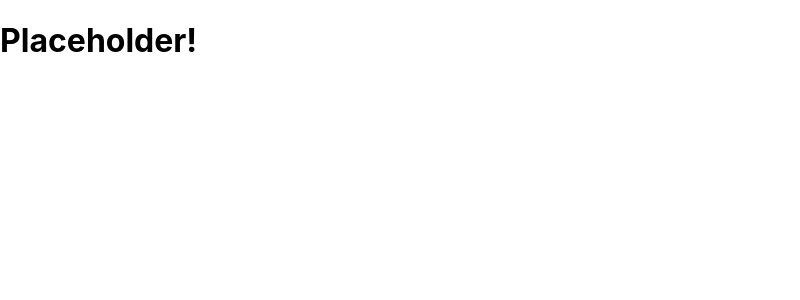
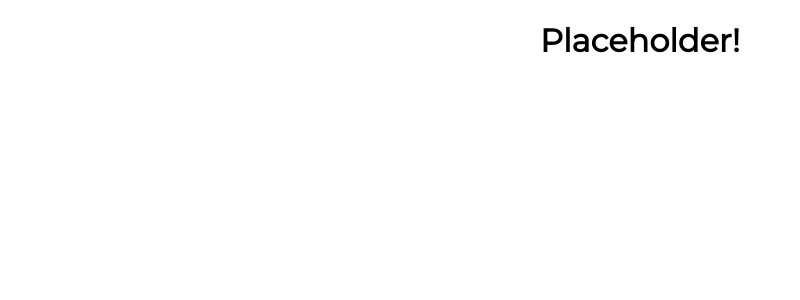
Before and after one commit to alex-c/github-repo-summary, a React app: page / in a window 1280 px wide. Shown: the top 300 px of the page, without its empty margins (0-800 px from the left). Built offline with nearby package versions, Linux system fonts and the light colour scheme.

Commit message:
Added SCSS support and custom font

```diff
--- a/package.json
+++ b/package.json
@@ -61,7 +61,8 @@
     "webpack": "4.29.6",
     "webpack-dev-server": "3.2.1",
     "webpack-manifest-plugin": "2.0.4",
-    "workbox-webpack-plugin": "4.2.0"
+    "workbox-webpack-plugin": "4.2.0",
+    "node-sass": "^4.12.0"
   },
   "scripts": {
     "start": "node scripts/start.js",
--- a/src/index.css
+++ /dev/null
@@ -1,13 +0,0 @@
-body {
-  margin: 0;
-  font-family: -apple-system, BlinkMacSystemFont, 'Segoe UI', 'Roboto', 'Oxygen',
-    'Ubuntu', 'Cantarell', 'Fira Sans', 'Droid Sans', 'Helvetica Neue',
-    sans-serif;
-  -webkit-font-smoothing: antialiased;
-  -moz-osx-font-smoothing: grayscale;
-}
-
-code {
-  font-family: source-code-pro, Menlo, Monaco, Consolas, 'Courier New',
-    monospace;
-}
--- /dev/null
+++ b/src/index.scss
@@ -0,0 +1,9 @@
+@import url('https://fonts.googleapis.com/css?family=Montserrat&display=swap');
+
+body {
+  margin: 0;
+  font-family: 'Montserrat', sans-serif;
+  -webkit-font-smoothing: antialiased;
+  -moz-osx-font-smoothing: grayscale;
+  text-align: center;
+}
--- a/src/index.tsx
+++ b/src/index.tsx
@@ -1,6 +1,6 @@
 import React from 'react';
 import ReactDOM from 'react-dom';
-import './index.css';
+import './index.scss';
 import App from './components/App';
 
 ReactDOM.render(<App />, document.getElementById('root'));
```
Also changed, not shown: 1 other file (tests, documents, lock files or other folders).
